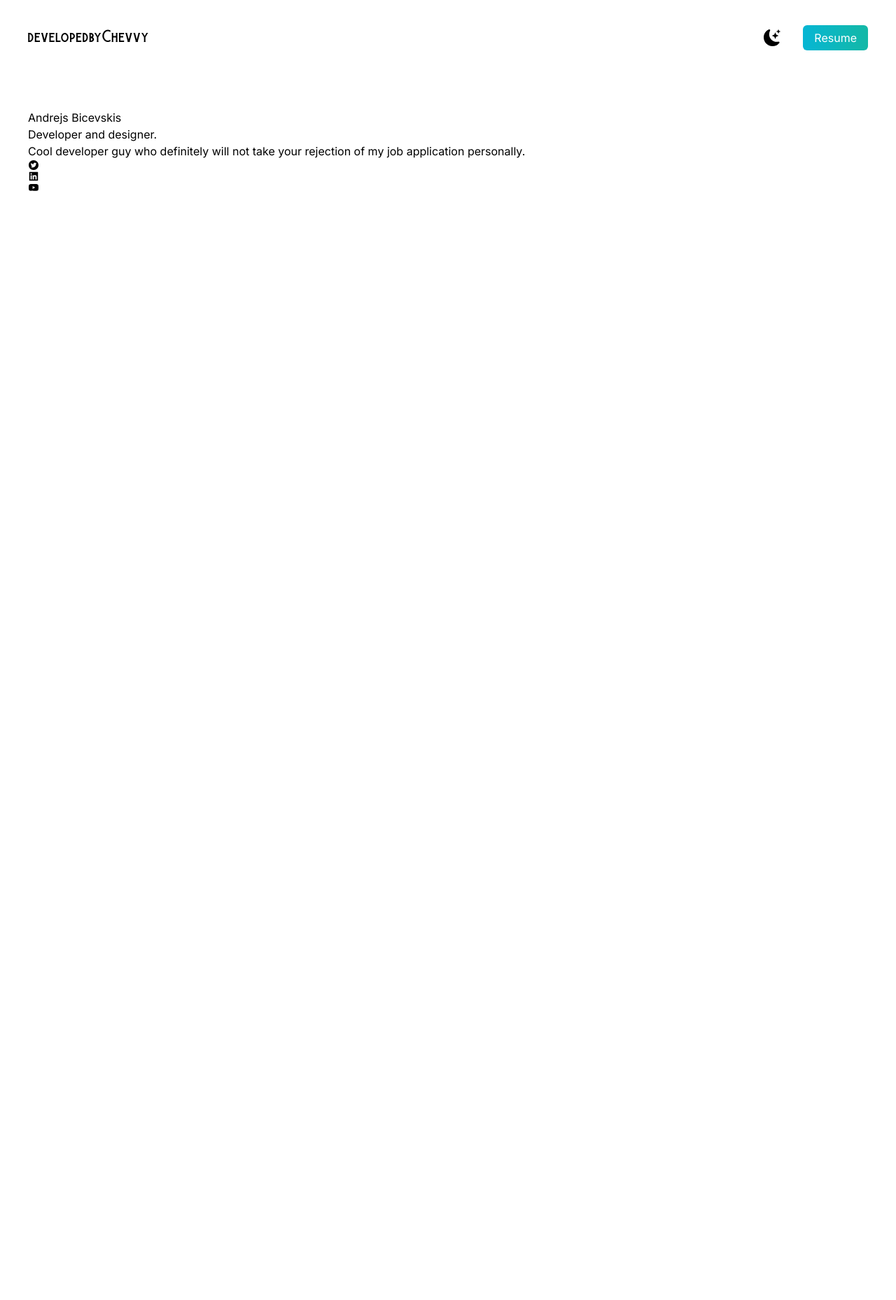
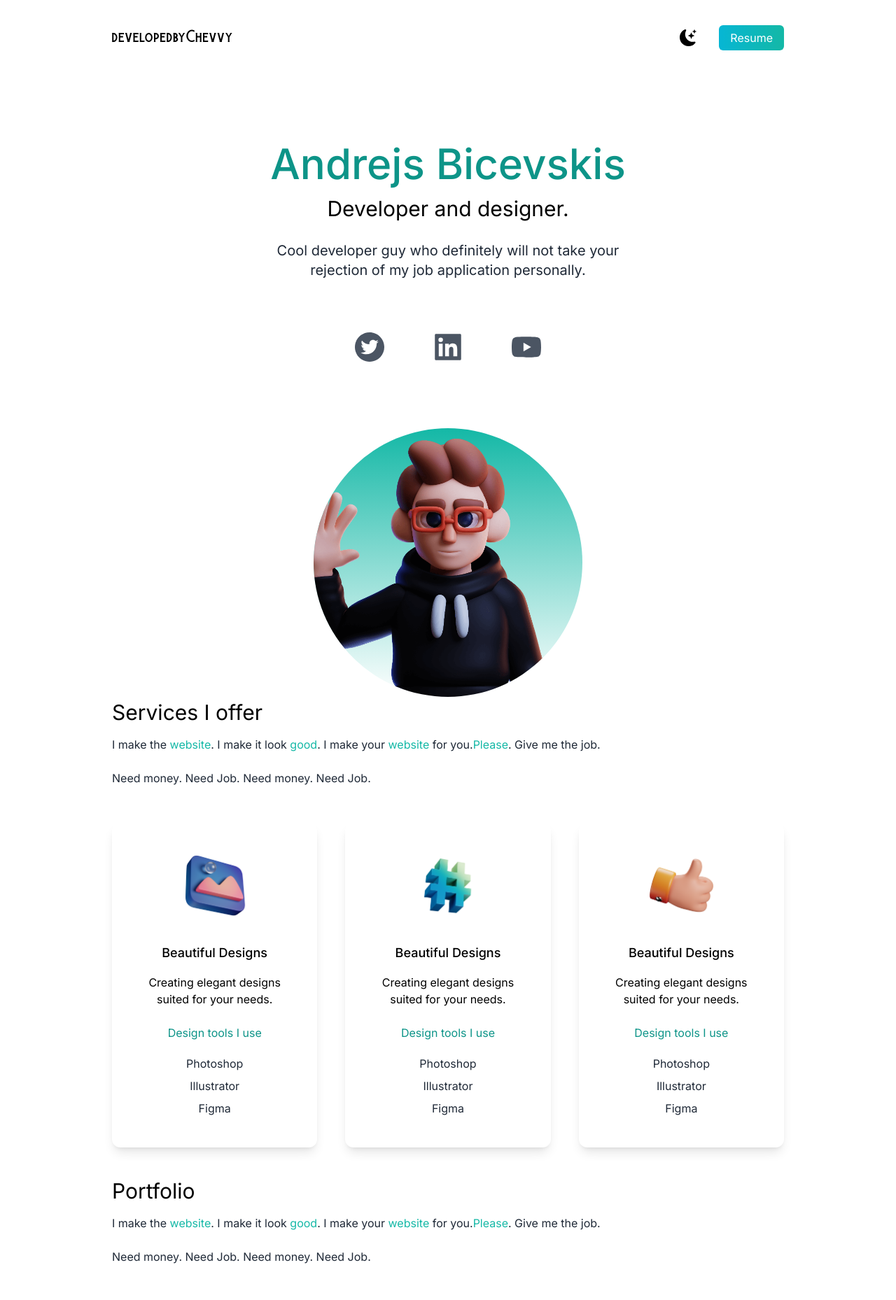
Before and after one commit to andrejs-is-on-the-computer/react-tailwind-portfolio, a Next.js app in the folder react-portfolio/: page / in a window 1280 px wide. Shown: the top 1858 px of the page at 70% size. Before the commit the page ends 800 px from the top, so only its background shows below. Built offline with nearby package versions, Linux system fonts and the light colour scheme.

Commit message:
layout complete, dark mode class

```diff
--- a/react-portfolio/app/page.js
+++ b/react-portfolio/app/page.js
@@ -1,32 +1,55 @@
+"use client";
+
 import Head from "next/head"
 import {BsFillMoonStarsFill} from 'react-icons/bs';
 import {AiFillTwitterCircle, AiFillLinkedin, AiFillYoutube} from 'react-icons/ai';
+import Image from "next/image";
+import deved from  '../public/dev-ed-wave.png';
+import design from '../public/design.png';
+import code from '../public/code.png';
+import consulting from '../public/consulting.png';
+import web1 from '../public/web1.png';
+import web2 from '../public/web2.png';
+import web3 from '../public/web3.png';
+import web4 from '../public/web4.png';
+import web5 from '../public/web5.png';
+import web6 from '../public/web6.png';
+import { useState } from 'react';
+
 
 export default function Home() {
+  const [darkMode, setDarkMode] = useState(false);
   return (
-    <div>
+    <div className={darkMode ? "dark" : ""}>
 
       <Head>
 
       </Head>
 
-      <main className="bg-white px-10">
+      <main className="bg-white px-10 md:px-20 lg:px-40 dark:bg-gray-900">
         <section className="">
           <nav className="py-10 mb-12 flex justify-between">
             <h1 className="text-xl font-burtons">developedbyChevvy</h1>
             <ul className="flex items-center">
               <li>
-                <BsFillMoonStarsFill className="cursor-pointer text-2xl" />
+                <BsFillMoonStarsFill className="cursor-pointer text-2xl" onClick={() => setDarkMode(!darkMode)} />
               </li>
               <li><a className="bg-gradient-to-r from-cyan-500 to-teal-500 text-white px-4 py-2 rounded-md ml-8" href="#">Resume</a></li>
             </ul>
           </nav>
-          <div>
-            <h2 className="">Andrejs Bicevskis</h2>
-            <h3>Developer and designer.</h3>
-            <p>Cool developer guy who definitely will not take your rejection of my job application personally.</p>
+          <div className="text-center p-10">
+            <h2 className="text-5xl py-2 text-teal-600 font-medium md:text-6xl">
+              Andrejs Bicevskis
+            </h2>
+            <h3 className="text-2xl py-2 md:text-3xl">
+              Developer and designer.
+            </h3>
+            <p className="text-md py-5 leading-8 text-gray-800 md:text-xl max-w-lg mx-auto">
+              Cool developer guy who definitely will not take your rejection of
+              my job application personally.
+            </p>
           </div>
-          <div>
+          <div className="text-5xl flex justify-center gap-16 py-3 text-gray-600">
             <a>
               <AiFillTwitterCircle />
             </a>
@@ -37,6 +60,94 @@ export default function Home() {
               <AiFillYoutube />
             </a>
           </div>
+          <div className="relative mx-auto bg-gradient-to-b from-teal-500 rounded-full w-80 h-80 mt-20 overflow-hidden md:h-96 md:w-96">
+            <Image src={deved} layout="fill" objectFit="cover" />
+          </div>
+        </section>
+
+        <section>
+          <div>
+            <h3 className="text-3xl py-1">Services I offer</h3>
+            <p className="text-md py-2 leading-8 text-gray-800">
+              I make the <span className="text-teal-500">website</span>.
+              I make it look <span className="text-teal-500">good</span>.
+              I make your <span className="text-teal-500">website</span> for you.
+              <span className="text-teal-500">Please</span>. Give me the job.
+            </p>
+            <p className="text-md py-2 leading-8 text-gray-800">
+              Need money. Need Job. Need money. Need Job.
+            </p>
+          </div>
+          <div className="lg:flex gap-10">
+            <div className="text-center shadow-lg p-10 rounded-xl my-10 dark:bg-white">
+              <Image className="mx-auto" src={design} width={100} height={100} />
+              <h3 className="text-lg font-medium pt-8 pb-2">Beautiful Designs</h3>
+              <p className="py-2">
+                Creating elegant designs suited for your needs.
+              </p>
+              <h4 className="py-4 text-teal-600">Design tools I use</h4>
+              <p className="text-gray-800 py-1">Photoshop</p>
+              <p className="text-gray-800 py-1">Illustrator</p>
+              <p className="text-gray-800 py-1">Figma</p>
+            </div>
+            <div className="text-center shadow-lg p-10 rounded-xl my-10">
+              <Image className="mx-auto" src={code} width={100} height={100} />
+              <h3 className="text-lg font-medium pt-8 pb-2">Beautiful Designs</h3>
+              <p className="py-2">
+                Creating elegant designs suited for your needs.
+              </p>
+              <h4 className="py-4 text-teal-600">Design tools I use</h4>
+              <p className="text-gray-800 py-1">Photoshop</p>
+              <p className="text-gray-800 py-1">Illustrator</p>
+              <p className="text-gray-800 py-1">Figma</p>
+            </div>
+            <div className="text-center shadow-lg p-10 rounded-xl my-10">
+              <Image className="mx-auto" src={consulting} width={100} height={100} />
+              <h3 className="text-lg font-medium pt-8 pb-2">Beautiful Designs</h3>
+              <p className="py-2">
+                Creating elegant designs suited for your needs.
+              </p>
+              <h4 className="py-4 text-teal-600">Design tools I use</h4>
+              <p className="text-gray-800 py-1">Photoshop</p>
+              <p className="text-gray-800 py-1">Illustrator</p>
+              <p className="text-gray-800 py-1">Figma</p>
+            </div>
+          </div>
+        </section>
+
+        <section>
+          <div>
+            <h3 className="text-3xl py-1">Portfolio</h3>
+            <p className="text-md py-2 leading-8 text-gray-800">
+              I make the <span className="text-teal-500">website</span>.
+              I make it look <span className="text-teal-500">good</span>.
+              I make your <span className="text-teal-500">website</span> for you.
+              <span className="text-teal-500">Please</span>. Give me the job.
+            </p>
+            <p className="text-md py-2 leading-8 text-gray-800">
+              Need money. Need Job. Need money. Need Job.
+            </p>
+          </div>
+          <div className="flex flex-col gap-10 py-10 lg:flex-row lg:flex-wrap ">
+            <div className="basis-1/3 flex-1">
+              <Image src={web1} className="rounded-lg object-cover" width={'100%'} height={'100%'} layout="responsive" />
+            </div>
+            <div className="basis-1/3 flex-1">
+              <Image src={web2} className="rounded-lg object-cover" width={'100%'} height={'100%'} layout="responsive" />
+            </div>
+            <div className="basis-1/3 flex-1">
+              <Image src={web3} className="rounded-lg object-cover" width={'100%'} height={'100%'} layout="responsive" />
+            </div>
+            <div className="basis-1/3 flex-1">
+              <Image src={web4} className="rounded-lg object-cover" width={'100%'} height={'100%'} layout="responsive" />
+            </div>
+            <div className="basis-1/3 flex-1">
+              <Image src={web5} className="rounded-lg object-cover" width={'100%'} height={'100%'} layout="responsive" />
+            </div>
+            <div className="basis-1/3 flex-1">
+              <Image src={web6} className="rounded-lg object-cover" width={'100%'} height={'100%'} layout="responsive" />
+            </div>
+          </div>
         </section>
       </main>
     </div>
--- a/react-portfolio/tailwind.config.js
+++ b/react-portfolio/tailwind.config.js
@@ -1,5 +1,6 @@
 /** @type {import('tailwindcss').Config} */
 module.exports = {
+  darkMode: "class",
   content: [
     "./app/**/*.{js,ts,jsx,tsx,mdx}",
     "./pages/**/*.{js,ts,jsx,tsx,mdx}",
```
